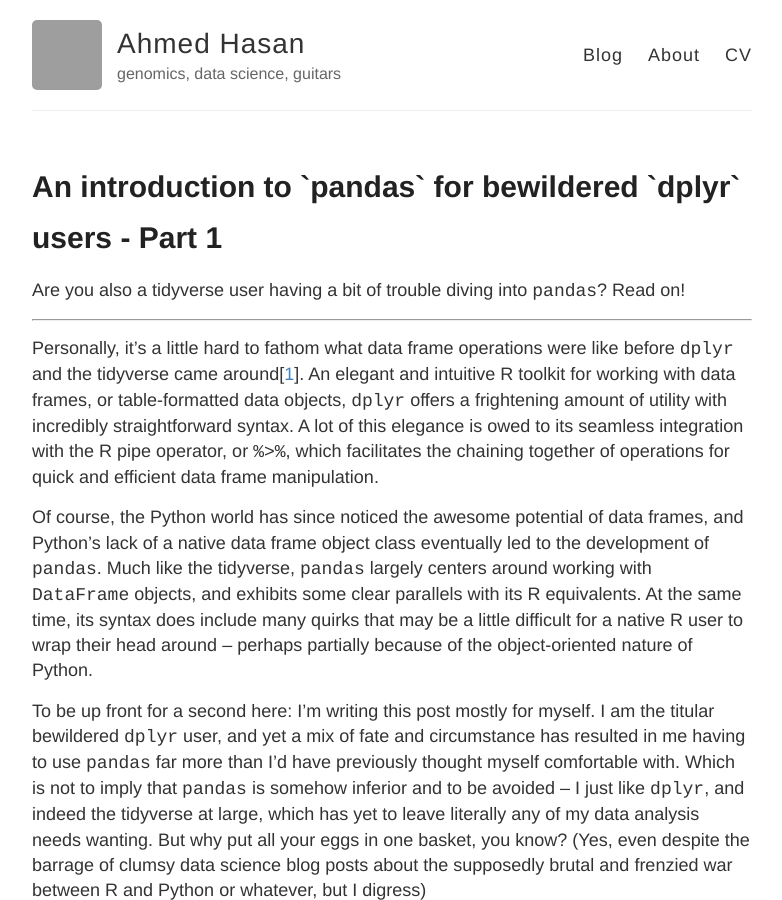
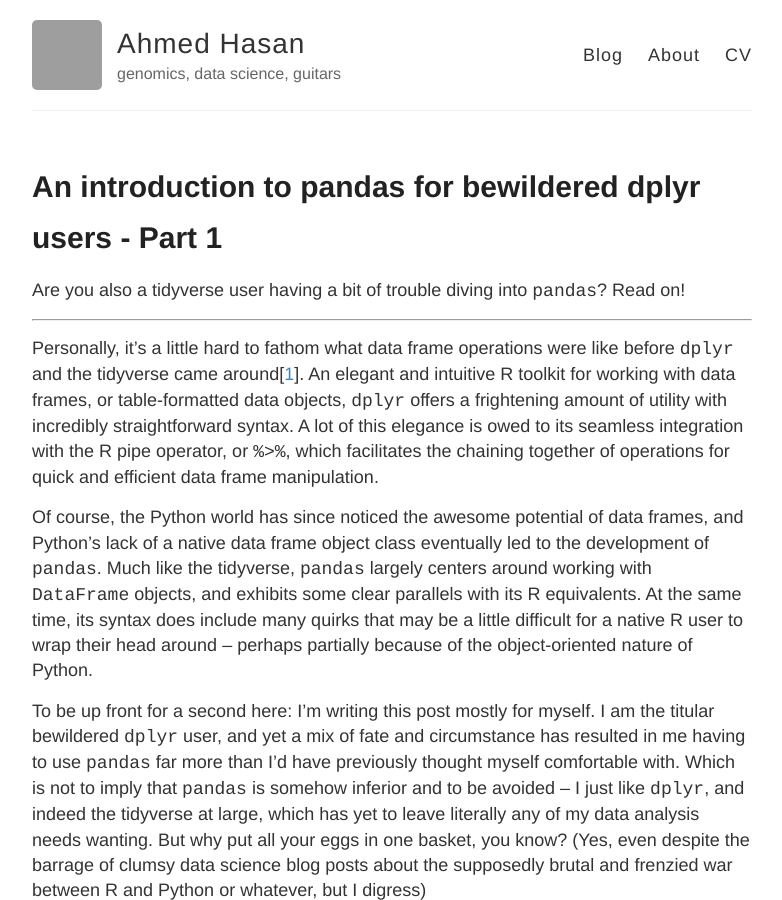
Before and after one commit to aays/site_old, a Jekyll site: the page built from _posts/2017-08-30-pandas-dplyr-users-pt1.md, in a window 1280 px wide and 900 px high. Shown: the whole window, without its empty margins (248-1030 px from the left). Built offline with Jekyll 4.4.1, drawn with Linux system fonts in a browser that asks for light colours; grey boxes are pictures that could not be loaded.

```diff
--- a/_posts/2017-08-30-pandas-dplyr-users-pt1.md
+++ b/_posts/2017-08-30-pandas-dplyr-users-pt1.md
@@ -1,6 +1,6 @@
 ---
 layout: post
-title: An introduction to `pandas` for bewildered `dplyr` users - Part 1
+title: An introduction to pandas for bewildered dplyr users - Part 1
 date: 2017-08-30
 tags: R
 ---
```
